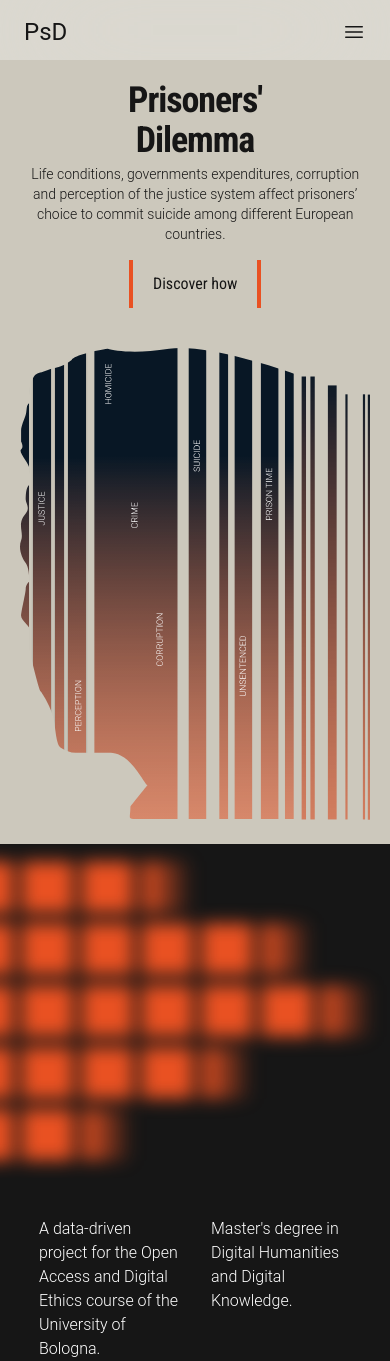
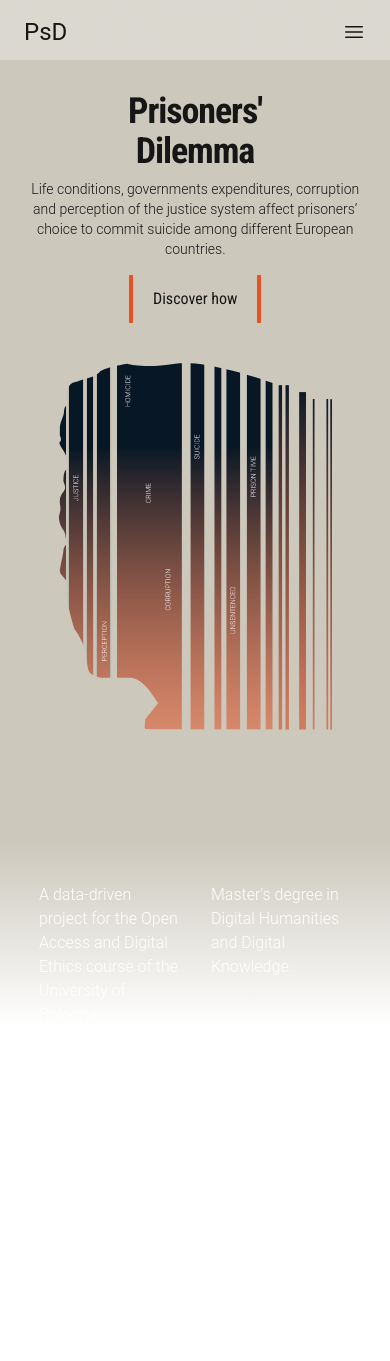
Before and after one commit to Prisoner-s-Dilemma/OpenAccess-DigitalEthics-ProjectMaterial, a plain HTML site: page index.html in a window 390 px wide. After the commit the page ends 1027 px from the top, so only its background shows below. Drawn offline with nearby package versions, Linux system fonts and the light colour scheme.

Commit message:
Update index.html

```diff
--- a/index.html
+++ b/index.html
@@ -22,7 +22,7 @@
     <script src="./assets/script.js"></script>
 
 </head>
-<body class="h-[100vh] w-[100vw] bg-[#161616] text-[#161616]">
+<body class="h-[100vh] w-[100vw] text-[#161616]">
 
     <header class="fixed w-[100%] z-10 bg-white/30 backdrop-blur-3xl">
         <nav class="px-6 py-4 h-[60px]">
@@ -56,10 +56,10 @@
 
 
     <!--HERO SECTION-->
-    <div id="site-banner" class="w-[100%] h-[100vh] pt-[80px] pb-[5px] bg-[#CCC8BC] flex flex-col md:flex-row  items-center overflow-hidden space-y-10 md:space-y-0">
-        <div id="banner-left" class="w-[90%] md:w-1/2 md:pl-[10%] md:pb-[5%]">
+    <div id="site-banner" class="w-[100%] h-[100vh] pt-[60px] md:pt-[80px] pb-[5px] bg-[#CCC8BC] flex flex-col md:flex-row  items-center overflow-hidden space-y-10 md:space-y-0">
+        <div id="banner-left" class="w-[90%] md:w-1/2 md:pl-[10%] md:pb-[5%] mt-[8%] md:mt-0">
             <div class="flex flex-col space-y-4">
-                <div id="banner-text-container" class="flex flex-col space-y-1">
+                <div id="banner-text-container" class="flex flex-col space-y-2 md:space-y-1">
                     <h1 id="title" class="roboto-condensed text-center md:text-left text-4xl sm:text-6xl md:text-7xl lg:text-8xl font-semibold tracking-[-0.03em]">Prisoners'</br>Dilemma</span></h1>
                     <p id="banner-text-block" class="font-light text-center md:text-left pl-[0.5px] text-sm sm:text-base lg:text-lg">
                         Life conditions, governments expenditures, corruption and perception of the justice system affect prisoners’ choice to commit suicide among different European countries.
@@ -73,17 +73,15 @@
             </div>
         </div>
 
-        <div id="banner-right" class="w-[90%] flex flex-row md:h-[100%] md:w-1/2 md:justify-end lg:space-x-10 lg:pr-[20px]">
-                <img id="prisoner-illustration" class="h-[100%] object-cover" src="./assets/imgs/prisoner_illustration2.svg">
+        <div id="banner-right" class="w-[70%] flex flex-row md:h-[100%] md:w-1/2 md:justify-end lg:space-x-8 lg:pr-[8px] overflow-visible">
+                <img id="prisoner-illustration" class="md:object-cover object-contain object-left-top" src="./assets/imgs/prisoner_illustration2.svg">
                 <img id="timeline" class="hidden lg:block lg:h-[100%] md:object-cover" src="./assets/imgs/timeline2.svg">
-
         </div>
         </div>
     </div>
 
-    <main>
-        <img src="./assets/imgs/squares.svg">
-        <div class="mx-[10%] pt-[10%]">
+    <main class="bg-gradient-to-b from-[#CCC8BC] to-white">
+        <div class="mx-[10%] pt-[10%] ">
             <div class="flex flex-row space-x-8">
                 <p class="w-1/2 font-light text-white">
                     A data-driven project for the Open Access and Digital Ethics course of the University of Bologna.
```
